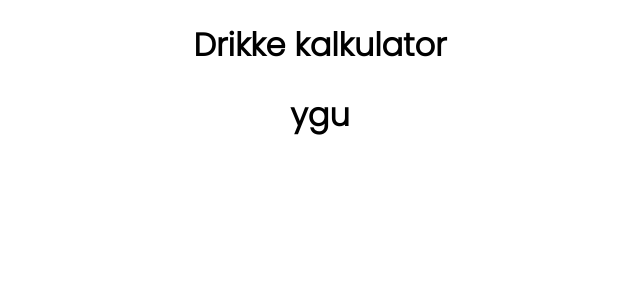
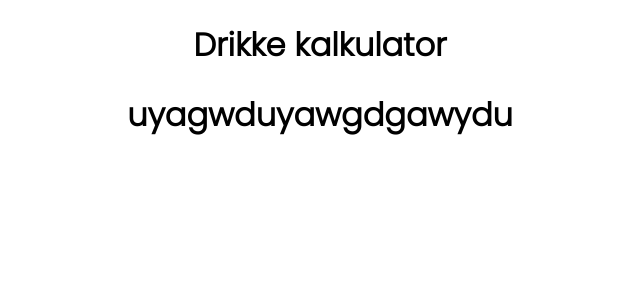
Before and after one commit to alexsmest/DrikkeKalkulatoren, a React (Create React App) app in the folder drikke-kalkulator/: page / in a window 1280 px wide. Shown: the top 300 px of the page, without its empty margins (320-960 px from the left). Built offline with nearby package versions, Linux system fonts and the light colour scheme.

Commit message:
Update App.js

```diff
--- a/drikke-kalkulator/src/App.js
+++ b/drikke-kalkulator/src/App.js
@@ -5,7 +5,7 @@ function App() {
   return (
     <div className='main'>
       <Header name="Drikke kalkulator"/>
-      <h1 className="">ygu</h1>
+      <h1 className="">uyagwduyawgdgawydu</h1>
     </div>
   );
 }
```
